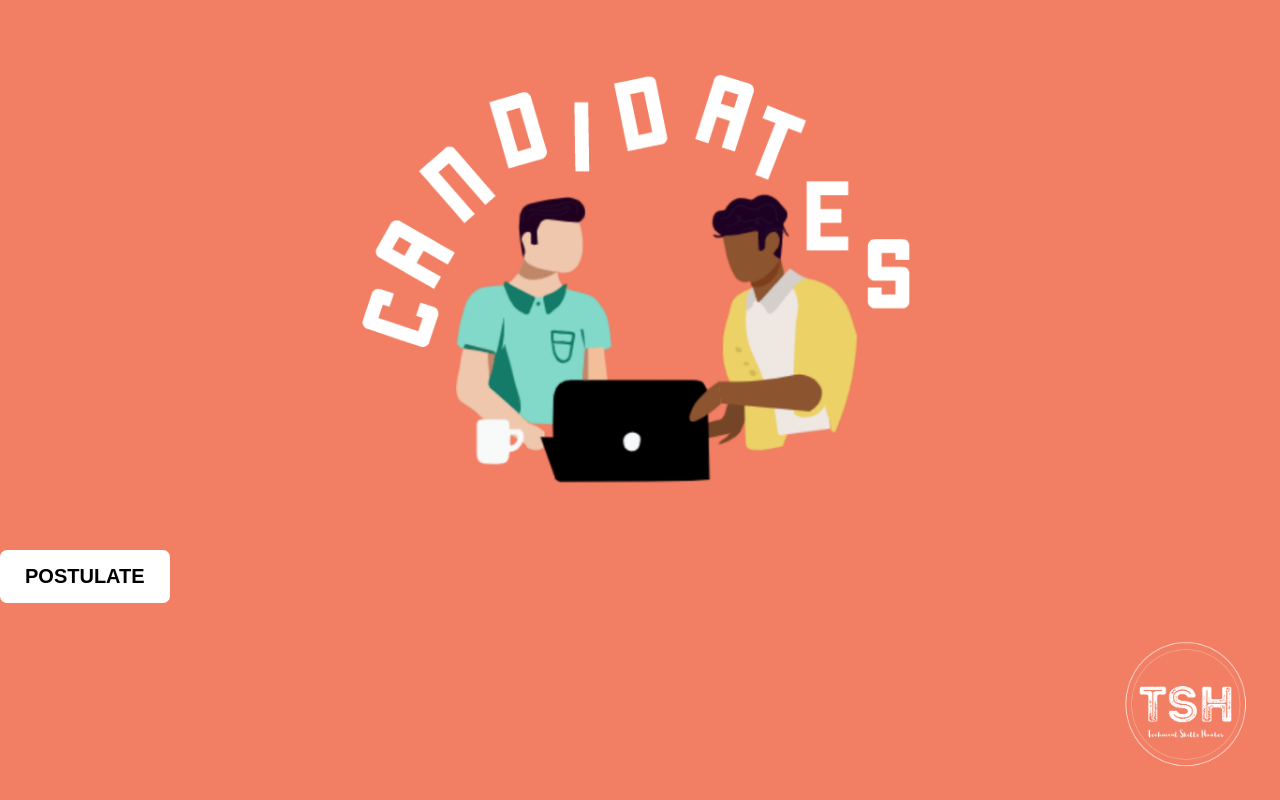
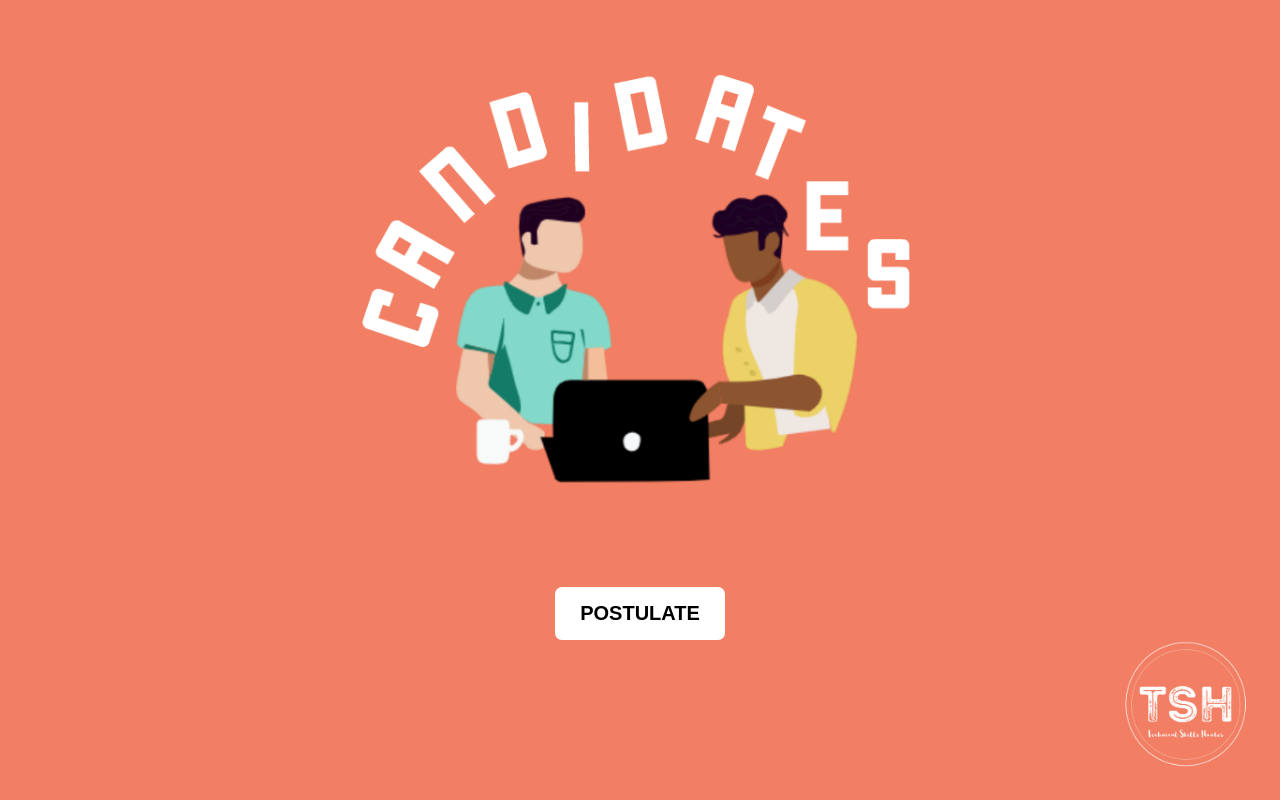
Before and after one commit to anndy9192/AstraLab-Candidates, a React (Create React App) app: page / in a window 1280 px wide. Built offline with nearby package versions, Linux system fonts and the light colour scheme.

Commit message:
Adding css to the welcome button

```diff
--- a/src/components/WelcomeScreen.css
+++ b/src/components/WelcomeScreen.css
@@ -14,11 +14,13 @@
     width: 45%;
     margin-top: 30px;
 }
-.postulateBtn {
+.btnsWelContainer {
     grid-column-start: 1;
     grid-row-start: 2;
+    justify-self: center;
     align-self: end;
-    justify-self: center;
+}
+.postulateBtn {
     background: #FFFFFF;
     border: none;
     border-radius: 7px;
--- a/src/components/WelcomeScreen.js
+++ b/src/components/WelcomeScreen.js
@@ -6,9 +6,11 @@ function WelcomeScreen () {
   return (
     <div className="welcomeContainer">
       <img className="candLogo" src={require('../images/candidatesLogo.png')} alt="Candidates logo"></img>
-      <Link to="/IndicationsScreen">
-      <button className="postulateBtn">POSTULATE</button>
-      </Link>
+      <div className="btnsWelContainer">
+        <Link to="/IndicationsScreen">
+        <button className="postulateBtn">POSTULATE</button>
+        </Link>
+      </div>
       <img className="tshLogo" src={require('../images/tshLogo.png')} alt="TSH logo"></img>
     </div>
   );
```
